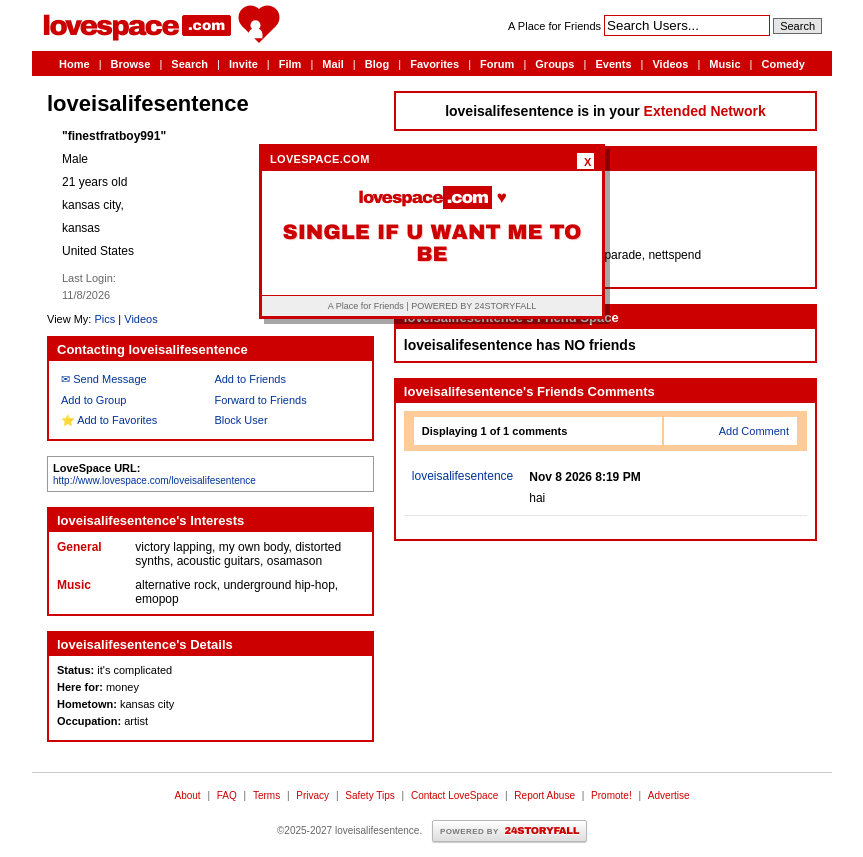
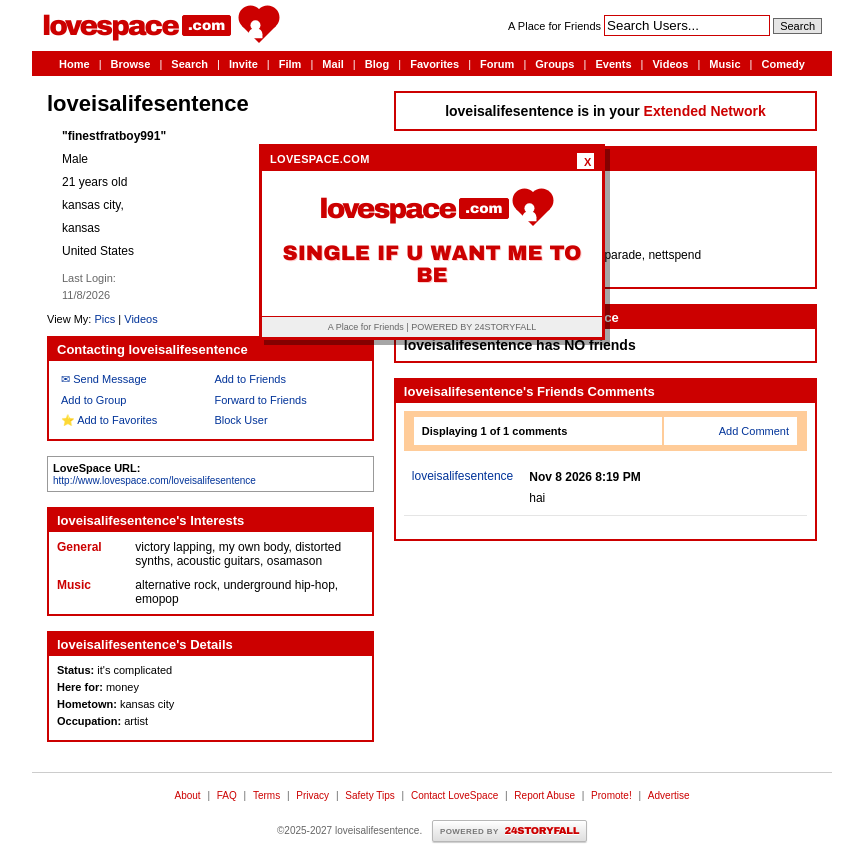
Before and after one commit to stinkyemoboy2-dev/cff, a plain HTML site: page index.html in a window 1280 px wide. Shown: the whole page, without its empty margins (208-1071 px from the left). Drawn offline with Linux system fonts and the light colour scheme.

Commit message:
Update index.html

```diff
--- a/index.html
+++ b/index.html
@@ -331,7 +331,7 @@ a:hover { color: #cc0000; text-decoration: underline; }
     text-shadow: 0 1px 0 #ffffff;
 }
 
-/* RETRO FLASH POPUP BANNERS */
+/* RETRO FLASH POPUPS */
 
 .flash-popup {
     position: fixed;
@@ -380,11 +380,27 @@ a:hover { color: #cc0000; text-decoration: underline; }
     background: #ffffff;
 }
 
+/* EXACT SAME LOGO COMPONENTS AS MAIN HEADER */
+
 .flash-popup-logo {
-    font-family: "Arial Black", Gadget, sans-serif;
-    font-size: 17px;
-    letter-spacing: -1px;
-    color: #cc0000;
+    display: flex;
+    align-items: center;
+    justify-content: center;
+    white-space: nowrap;
+    margin: 0 auto;
+    padding: 5px 0;
+}
+
+.flash-popup-logo .logo-text-main {
+    font-size: 28px;
+}
+
+.flash-popup-logo .dot-com-box {
+    font-size: 14px;
+}
+
+.flash-popup-logo .heart-wrapper {
+    flex-shrink: 0;
 }
 
 .flash-popup-message {
@@ -653,14 +669,35 @@ function showFlashPopup() {
     close.textContent = "X";
     close.setAttribute("aria-label", "Close popup");
     close.onclick = () => popup.remove();
+
     header.appendChild(close);
 
     const content = document.createElement("div");
     content.className = "flash-popup-content";
 
+    // Reuse the exact same logo components as the main header.
     const logo = document.createElement("div");
     logo.className = "flash-popup-logo";
-    logo.innerHTML = 'lovespace<span style="color:#ffffff;background:#cc0000;padding:2px 4px;">.com</span> ♥';
+
+    const logoText = document.createElement("span");
+    logoText.className = "logo-text-main";
+    logoText.textContent = "lovespace";
+
+    const dotCom = document.createElement("span");
+    dotCom.className = "dot-com-box";
+    dotCom.textContent = ".com";
+
+    const heart = document.createElement("span");
+    heart.className = "heart-wrapper";
+
+    const avatarMask = document.createElement("span");
+    avatarMask.className = "heart-avatar-mask";
+
+    heart.appendChild(avatarMask);
+
+    logo.appendChild(logoText);
+    logo.appendChild(dotCom);
+    logo.appendChild(heart);
 
     const message = document.createElement("div");
     message.className = "flash-popup-message";
```
